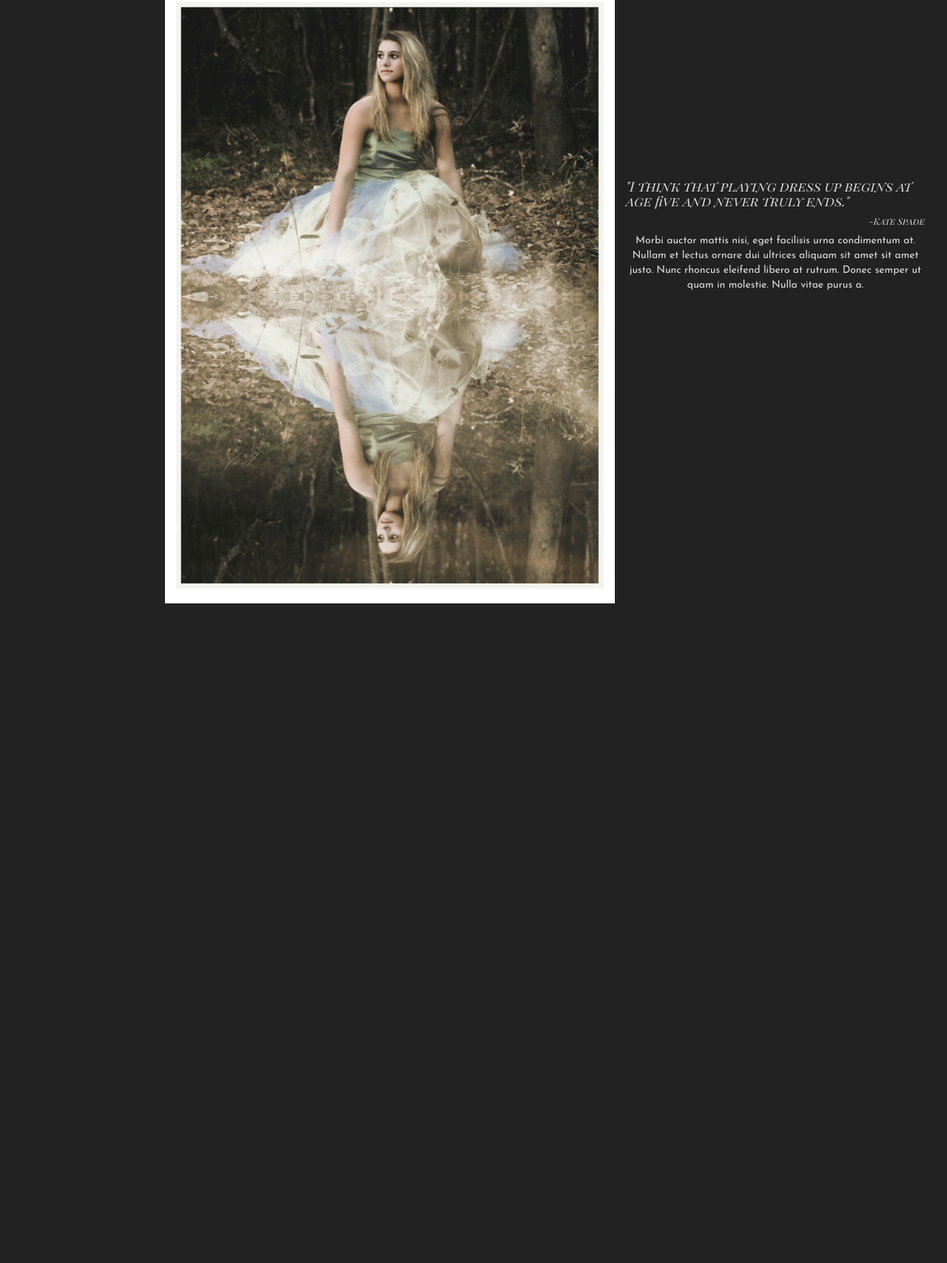
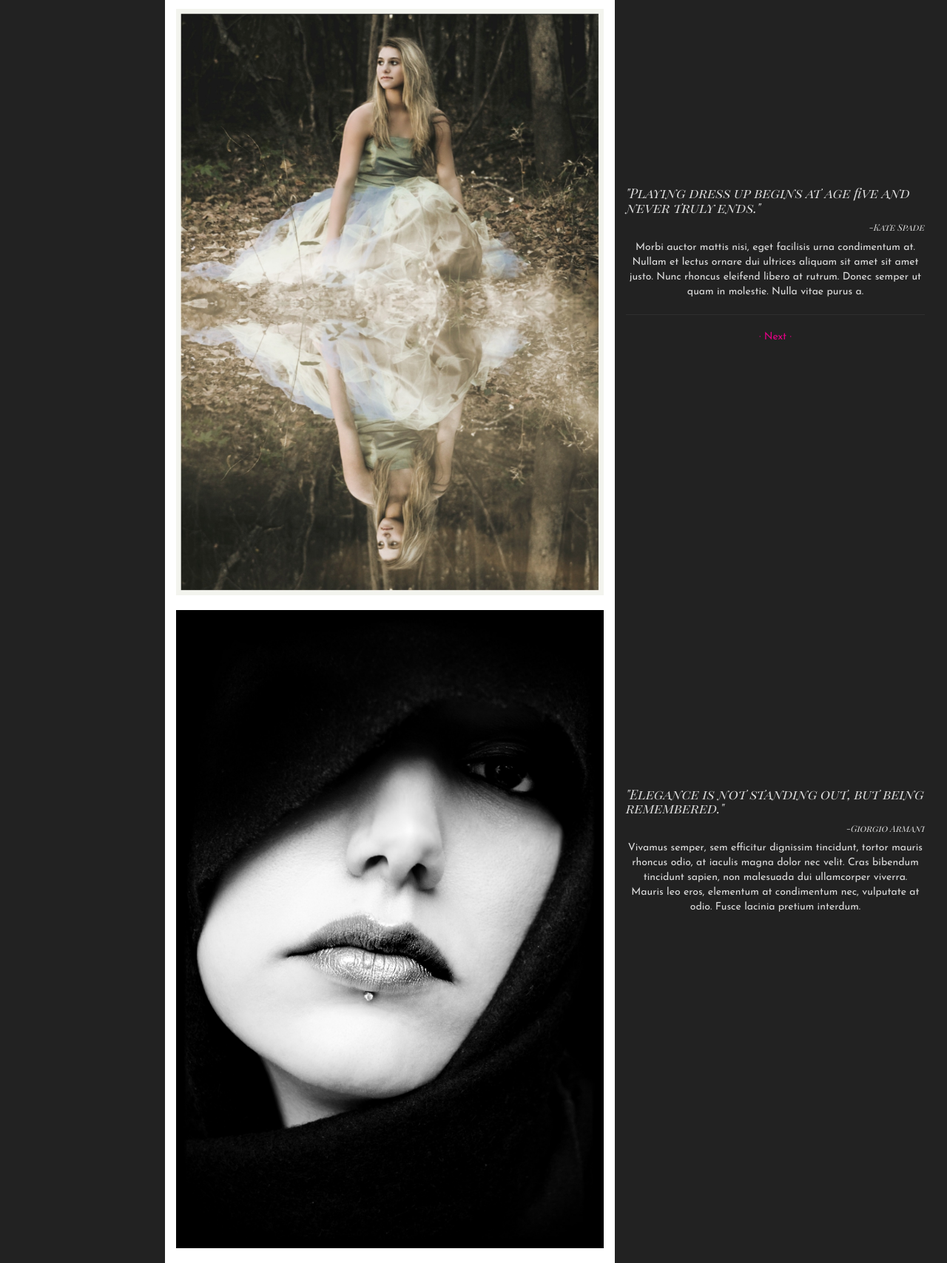
Before and after one commit to jlswanson/Fashion, a plain HTML site: page index.html in a window 1280 px wide. Shown: the part 1772-3480 px from the top of the page at 74% size. Before the commit the page ends 2588 px from the top, so only its background shows below. Drawn offline with nearby package versions, Linux system fonts and the light colour scheme.

Commit message:
Added a new section and rearranged the photo order.

```diff
--- a/index.html
+++ b/index.html
@@ -53,9 +53,26 @@
 				</div>
 				<div class="col-md-5">
 					<div class="text-center text-block-center">
-						<h4 class="quote text-left">"I think that playing dress up begins at age five and never truly ends."</h4>
+						<h4 class="quote text-left">"Playing dress up begins at age five and never truly ends."</h4>
 						<h6 class="quote text-right">-Kate Spade</h6>
 						<p>Morbi auctor mattis nisi, eget facilisis urna condimentum at. Nullam et lectus ornare dui ultrices aliquam sit amet sit amet justo. Nunc rhoncus eleifend libero at rutrum. Donec semper ut quam in molestie. Nulla vitae purus a.</p>
+						<hr class="link-divide">
+						<div class="link-section">
+							<a href="#section4">&middot; Next &middot;</a>
+						</div>
+					</div>
+				</div>
+			</div> <!-- /section3 -->
+
+			<div class="row photo-section" id="section4">
+				<div class="col-md-7 background-white">
+					<img src="img/model4.jpg" alt="model4">
+				</div>
+				<div class="col-md-5">
+					<div class="text-center text-block-center">
+						<h4 class="quote text-left">"Elegance is not standing out, but being remembered."</h4>
+						<h6 class="quote text-right">-Giorgio Armani</h6>
+						<p>Vivamus semper, sem efficitur dignissim tincidunt, tortor mauris rhoncus odio, at iaculis magna dolor nec velit. Cras bibendum tincidunt sapien, non malesuada dui ullamcorper viverra. Mauris leo eros, elementum at condimentum nec, vulputate at odio. Fusce lacinia pretium interdum.</p>
 					</div>
 				</div>
 			</div> <!-- /section3 -->
```
Also changed, not shown: img/model2.jpg, img/model4.jpg (added).
